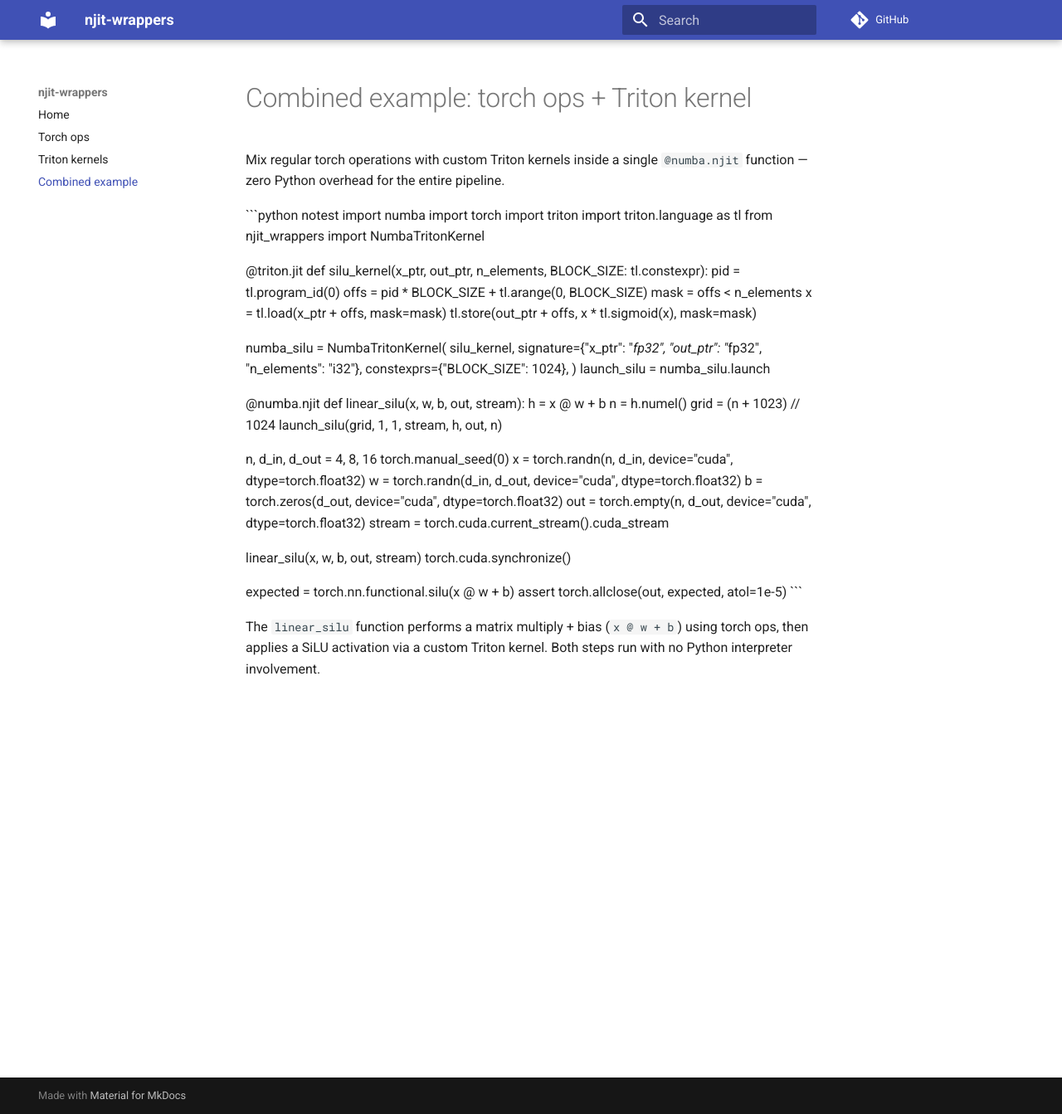
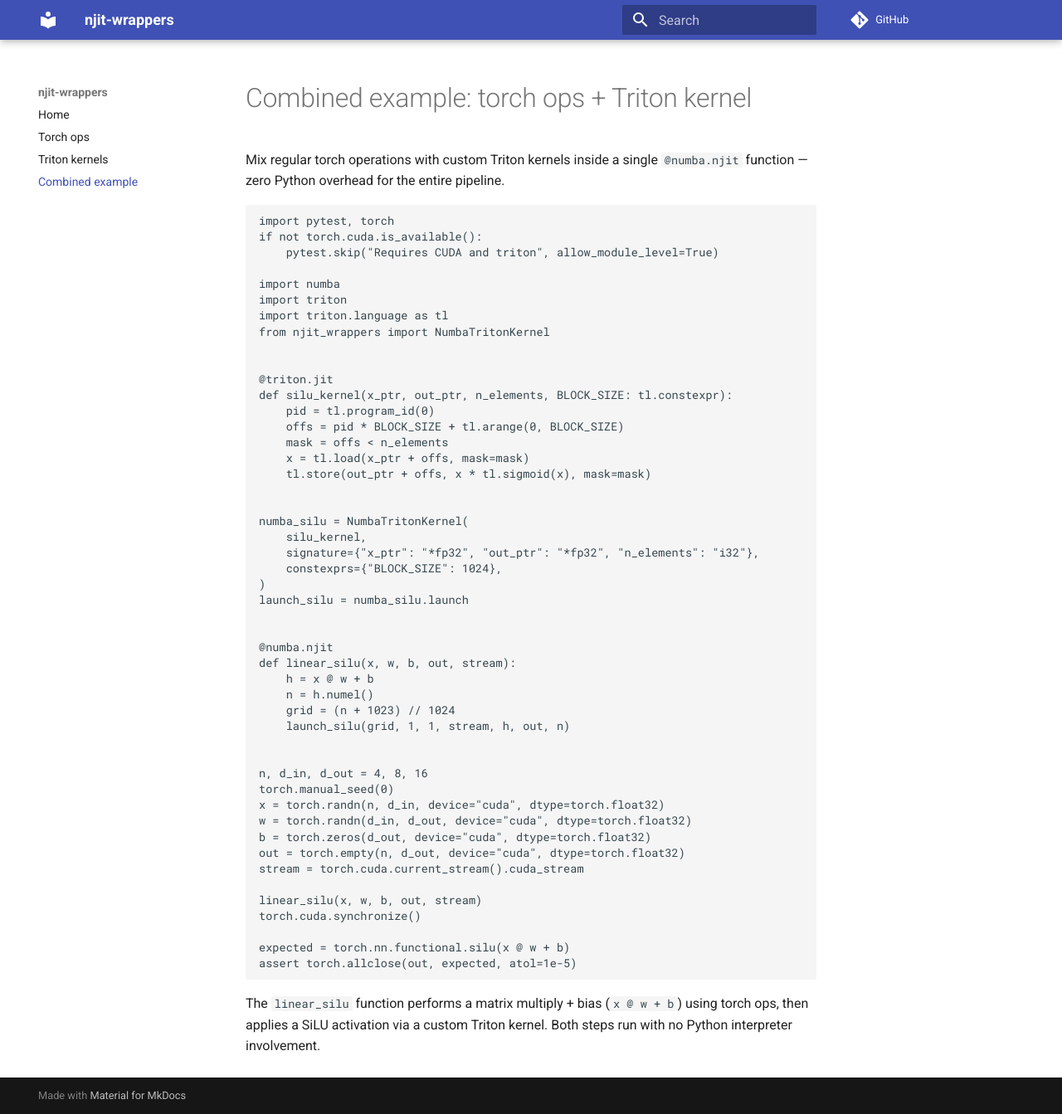
Before and after one commit to zasdfgbnm/njit-wrappers, an MkDocs documentation site: the page built from docs/combined-example.md, in a window 1280 px wide and 1343 px high. Shown: the whole window at 83% size. Built offline with MkDocs 1.6.1 and Material for MkDocs 9.7.7, drawn with Linux system fonts in a browser that asks for light colours; comment, search, counter and statistics services are not loaded.

Commit message:
Use conditional pytest.skip instead of notest for triton doc examples
Replace the unconditional `notest` directive with a runtime
`pytest.skip()` guard so the doc examples still run on GPU machines
but are skipped on CPU-only CI.

Co-Authored-By: Claude Opus 4.6 <noreply@anthropic.com>

````diff
--- a/docs/combined-example.md
+++ b/docs/combined-example.md
@@ -3,9 +3,12 @@
 Mix regular torch operations with custom Triton kernels inside a single
 `@numba.njit` function — zero Python overhead for the entire pipeline.
 
-```python notest
+```python
+import pytest, torch
+if not torch.cuda.is_available():
+    pytest.skip("Requires CUDA and triton", allow_module_level=True)
+
 import numba
-import torch
 import triton
 import triton.language as tl
 from njit_wrappers import NumbaTritonKernel
````
Also changed, not shown: docs/triton.md (+5 -2 lines).
